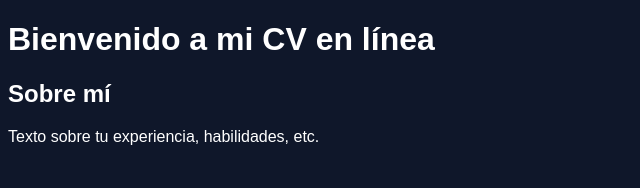
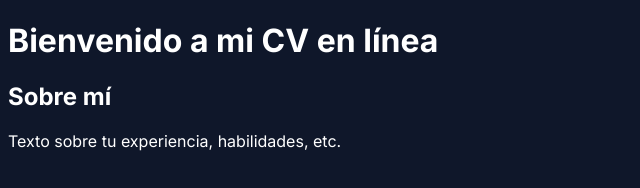
Before and after one commit to denislv96/online-cv, a plain HTML site: page index.html in a window 1280 px wide. Shown: the whole page, without its empty margins (0-640 px from the left). Drawn offline with Linux system fonts and the light colour scheme.

Commit message:
modified:   index.html     modified:   style.css

```diff
--- a/index.html
+++ b/index.html
@@ -4,6 +4,8 @@
     <meta charset="UTF-8">
     <meta name="viewport" content="width=device-width, initial-scale=1.0">
     <link rel="stylesheet" href="style.css">
+    <link href="https://fonts.googleapis.com/css2?family=Inter:wght@400;600;700&display=swap" rel="stylesheet">
+
     <title>Mi CV en Línea</title>
 </head>
 <body>
--- a/style.css
+++ b/style.css
@@ -1,6 +1,6 @@
 
 body {
-    font-family: Arial, sans-serif;
+    font-family: 'Inter', sans-serif;
     background-color: #0F172A;
     color: #FFFFFF;
 }
```
